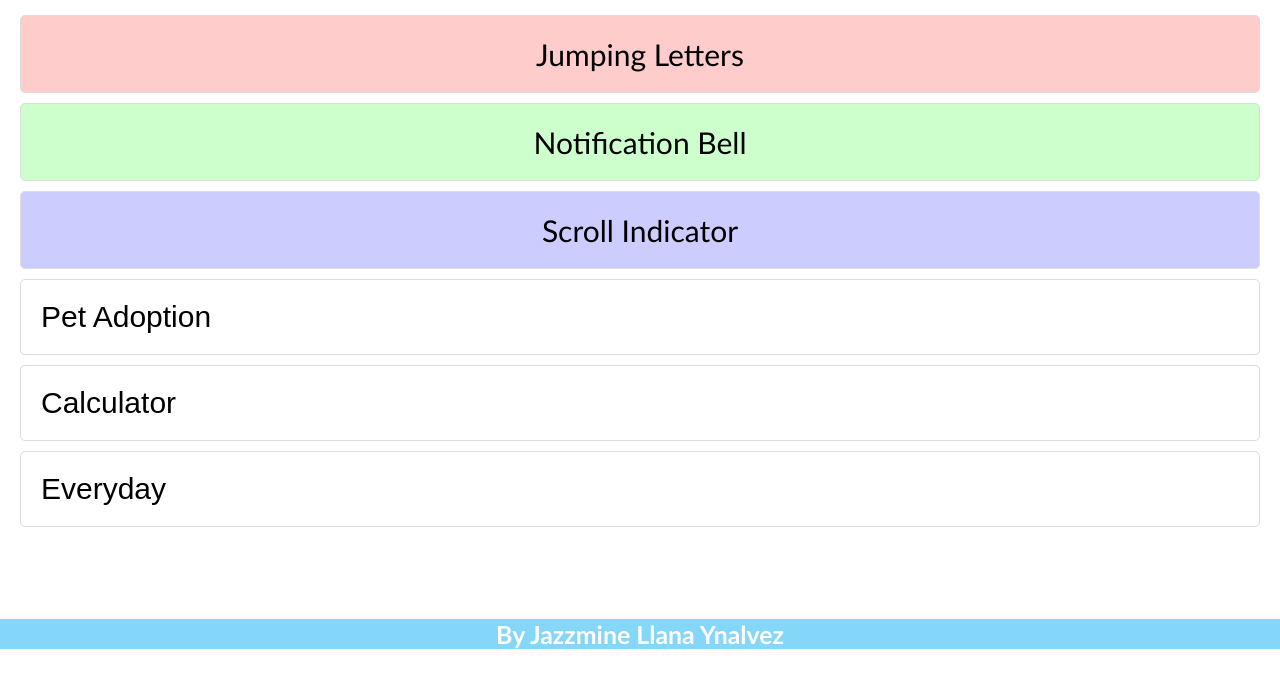
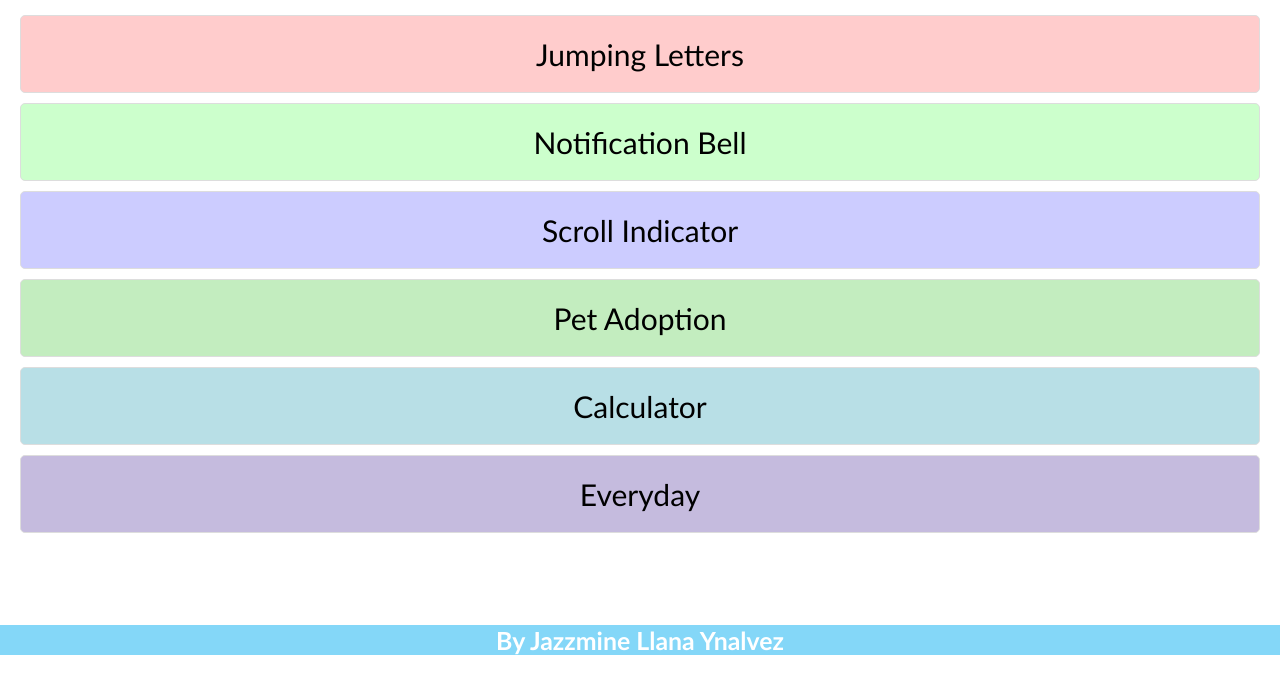
Before and after one commit to YnalvezJazzmine/AWD-LandingPage, a plain HTML site: page index.html in a window 1280 px wide. Shown: the part 306-1000 px from the top of the page. Drawn offline with Linux system fonts and the light colour scheme.

Commit message:
Update styles.css

```diff
--- a/Assets/CSS/styles.css
+++ b/Assets/CSS/styles.css
@@ -67,6 +67,27 @@ ul li.project3 {
 
 }
 
+ul li.project4 {
+    font-family: 'Trebuchet MS', 'Lucida Sans Unicode', 'Lucida Grande', 'Lucida Sans', Arial, sans-serif;
+    text-align: center;
+    background-color: #c3edbf;
+
+}
+
+ul li.project5 {
+    font-family: 'Trebuchet MS', 'Lucida Sans Unicode', 'Lucida Grande', 'Lucida Sans', Arial, sans-serif;
+    text-align: center;
+    background-color: #b8dfe6;
+
+}
+
+ul li.project6 {
+    font-family: 'Trebuchet MS', 'Lucida Sans Unicode', 'Lucida Grande', 'Lucida Sans', Arial, sans-serif;
+    text-align: center;
+    background-color: #c5bbde;
+
+}
+
 
 ul li:hover {
     background-color: #84d7f8;
```
